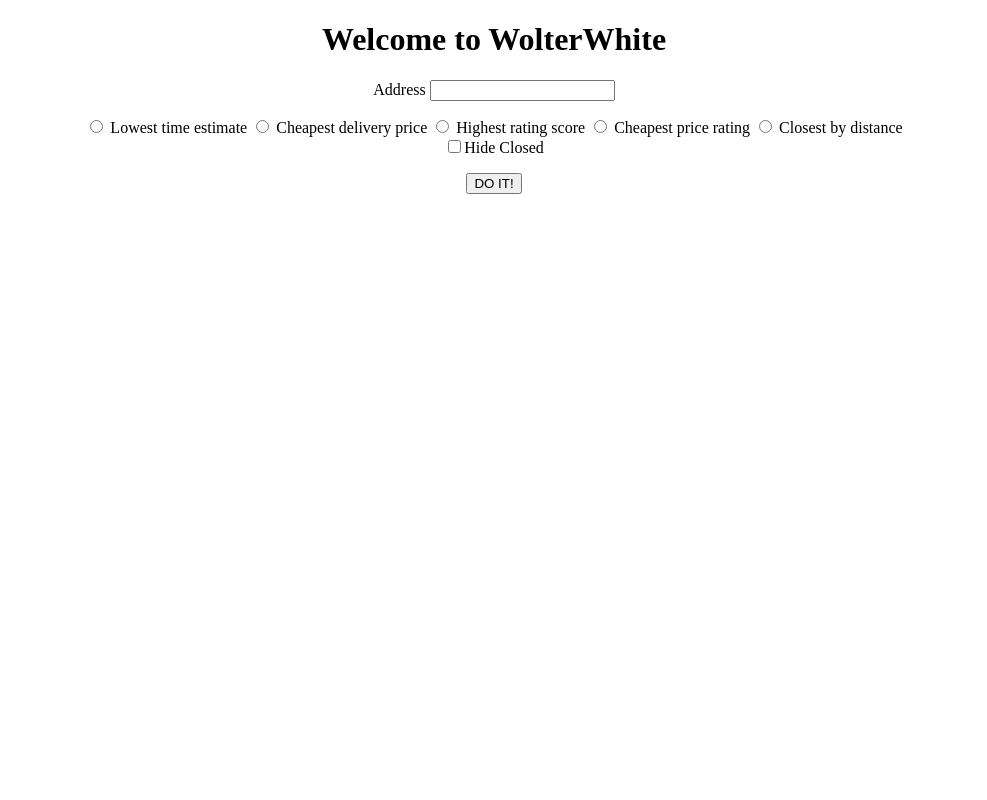
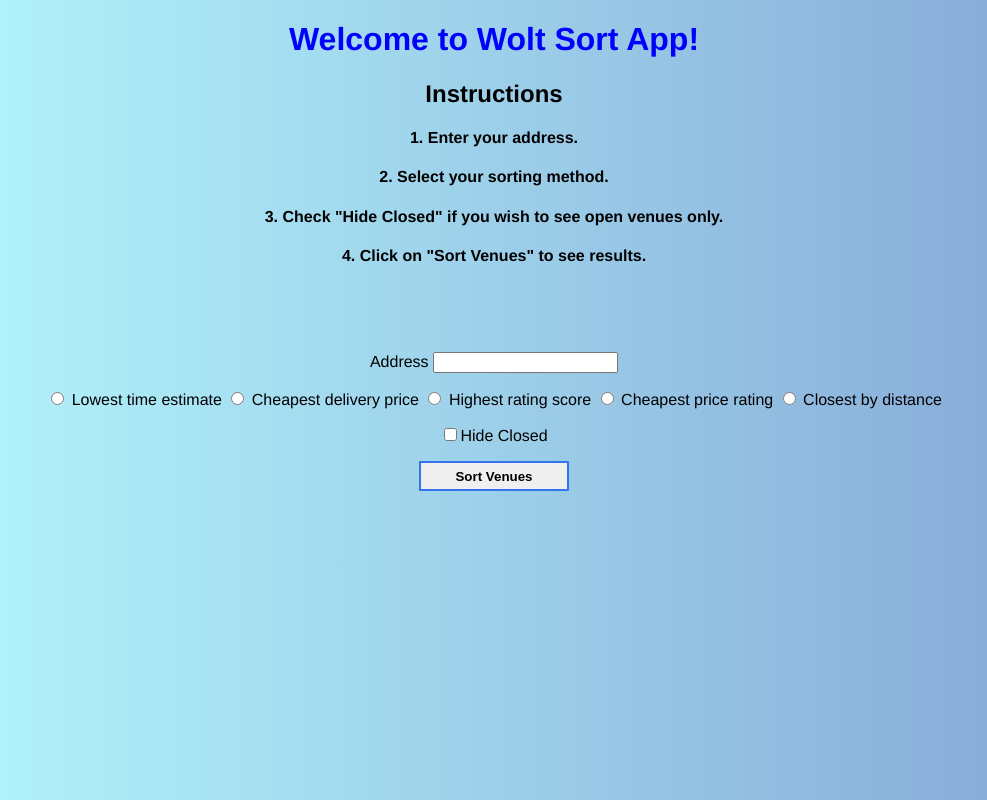
Before and after one commit to GeosMeos/wolt-sort-app, a Flask app: page /form in a window 1280 px wide. Shown: the whole page, without its empty margins (146-1133 px from the left). Run offline with Flask 2, Linux system fonts and the light colour scheme.

Commit message:
some css

```diff
--- /dev/null
+++ b/static/css/form.css
@@ -0,0 +1,35 @@
+body {
+  font-family: "Helvetica Neue", Helvetica, Arial, sans-serif;
+  color: black;
+  background: #83a4d4;
+  /* fallback for old browsers */
+  background: -webkit-linear-gradient(to right, #b6fbff, #83a4d4);
+  /* Chrome 10-25, Safari 5.1-6 */
+  background: linear-gradient(to right, #b6fbff, #83a4d4);
+  /* W3C, IE 10+/ Edge, Firefox 16+, Chrome 26+, Opera 12+, Safari 7+ */
+}
+
+h1 {
+  color: blue;
+  text-align: center;
+}
+
+#instructions {
+  color: black;
+  text-align: center;
+}
+
+#sort_venue {
+  background-color: gradient(0, 5, 120);
+  color: black;
+  font-weight: bold;
+  border: 2px solid #3475ee;
+  height: 30px;
+  width: 150px
+}
+
+div {
+  color: black;
+  text-align: center;
+  padding: 50px 0;
+}
--- a/templates/form.html
+++ b/templates/form.html
@@ -1,22 +1,36 @@
 <!DOCTYPE html>
 <html lang="en">
+<link rel="stylesheet" href="{{ url_for('static', filename='css/form.css') }}">
+
 <head>
     <meta charset="UTF-8">
-    <title>Rolt</title>
+    <title>Wolt Sort App</title>
 </head>
+
 <body>
-   <h1 style="text-align:center">Welcome to WolterWhite</h1>
-    <div style="text-align:center;">
-     <form action="/data" method = "POST" >
-      <p>Address <input type = "text" name = "Address" /></p>
-      <input type="radio" name="options" value = "o0"> Lowest time estimate </input>
-      <input type="radio" name="options" value = "o1"> Cheapest delivery price </input>
-      <input type="radio" name="options" value = "o2"> Highest rating score </input>
-      <input type="radio" name="options", value = "o3"> Cheapest price rating </input>
-      <input type="radio" name="options", value = "o4"> Closest by distance </input>
-      <div><input type="checkbox" name="hide_closed"/>Hide Closed</input<br></div>
-      <p><input type = "submit" value = "DO IT!" /></p>
-     </form>
+    <h1>Welcome to Wolt Sort App!</h1>
+    <p>
+        <h2 id="instructions">Instructions</h2>
+        <h4 id="instructions">1. Enter your address.</h4>
+        <h4 id="instructions">2. Select your sorting method.</h4>
+        <h4 id="instructions">3. Check "Hide Closed" if you wish to see open venues only.</h4>
+        <h4 id="instructions">4. Click on "Sort Venues" to see results.</h4>
+    </p>
+    <div>
+        <form action="/data" method="POST">
+            <p>Address <input type="text" name="Address" /></p>
+            <p>
+                <input type="radio" name="options" value="o0"> Lowest time estimate </input>
+                <input type="radio" name="options" value="o1"> Cheapest delivery price </input>
+                <input type="radio" name="options" value="o2"> Highest rating score </input>
+                <input type="radio" name="options" , value="o3"> Cheapest price rating </input>
+                <input type="radio" name="options" , value="o4"> Closest by distance </input>
+            </p>
+            <p><input type="checkbox" name="hide_closed" />Hide Closed</input<br>
+            </p>
+            <p><input type="submit" value="Sort Venues" id="sort_venue" /></p>
+        </form>
     </div>
 </body>
+
 </html>
```
Also changed, not shown: static/css/data.css (added, +30 -0 lines), templates/data.html (+17 -17 lines).
